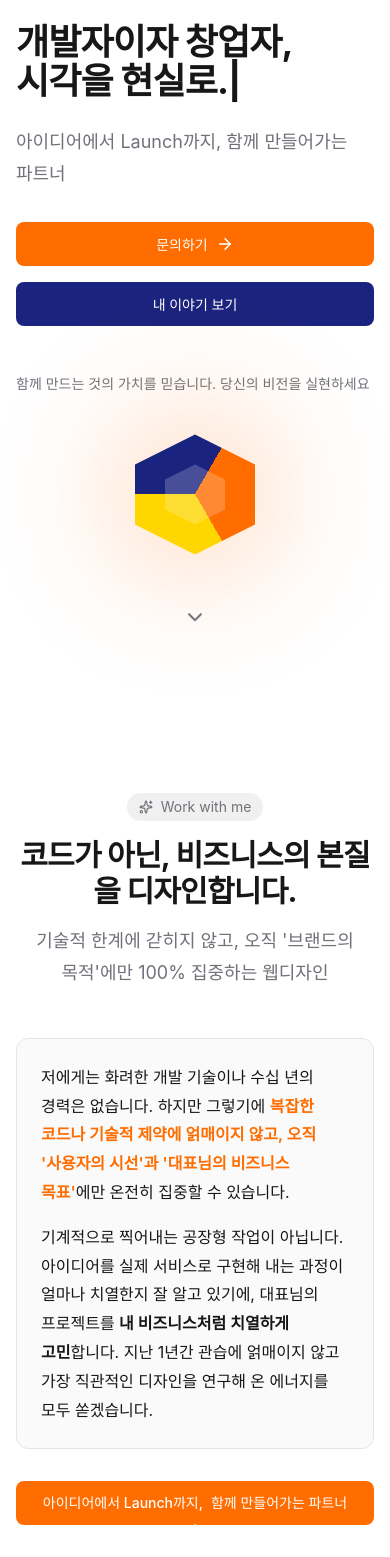
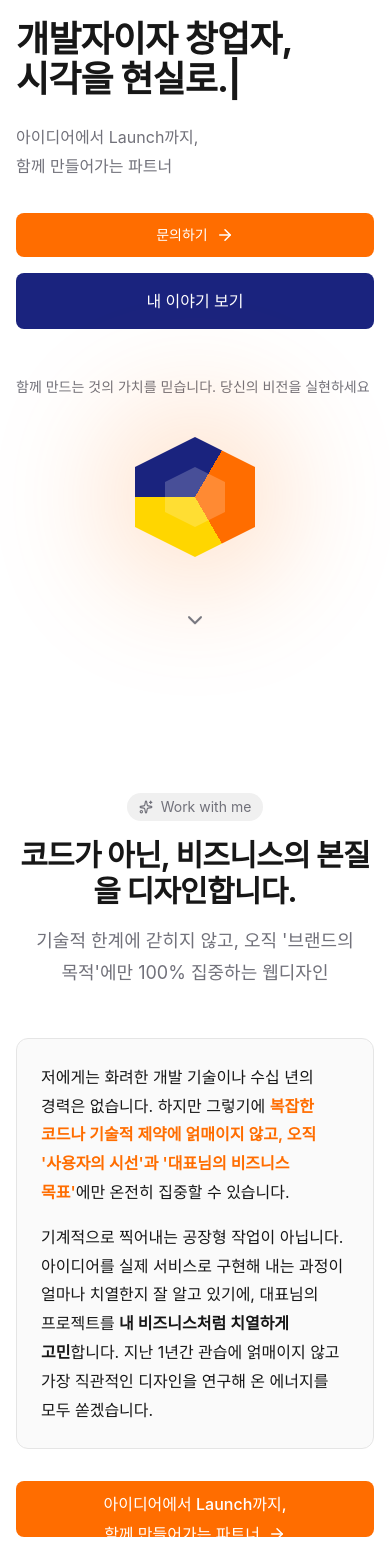
Before and after one commit to JOMinSeon/Solo-development, a Next.js app: page / in a window 390 px wide. Shown: the part 131-1688 px from the top of the page. Built offline with nearby package versions, Linux system fonts and the light colour scheme.

Commit message:
UI/UX 수정: 버튼 높이 증가 및 텍스트 반응형 표시

```diff
--- a/components/sections/Hero.tsx
+++ b/components/sections/Hero.tsx
@@ -71,8 +71,9 @@ export default function Hero() {
               </span>
             </h1>
 
-            <p className="text-lg md:text-xl text-[var(--color-muted-foreground)] max-w-2xl leading-relaxed mb-8">
-              아이디어에서 Launch까지, 함께 만들어가는 파트너
+            <p className="text-base sm:text-lg md:text-xl text-[var(--color-muted-foreground)] max-w-2xl leading-relaxed mb-8">
+              <span className="block sm:inline">아이디어에서 Launch까지,</span>
+              <span className="block sm:inline sm:ml-1">함께 만들어가는 파트너</span>
             </p>
 
             <div className="flex flex-col sm:flex-row gap-4 mb-12">
--- a/components/sections/WhyWorkWithMe.tsx
+++ b/components/sections/WhyWorkWithMe.tsx
@@ -63,7 +63,7 @@ export default function WhyWorkWithMe() {
 
         <div className="scroll-reveal text-center">
           <Link href="/contact">
-            <Button size="lg" className="gap-2 flex-wrap justify-center text-center leading-snug px-6 py-3">
+            <Button size="lg" className="gap-2 flex-wrap justify-center text-center leading-snug px-5 py-3">
               <span className="block sm:inline">아이디어에서 Launch까지,</span>
               <span className="block sm:inline sm:ml-1">함께 만들어가는 파트너</span>
               <ArrowRight size={18} className="shrink-0" />
--- a/components/ui/Button.tsx
+++ b/components/ui/Button.tsx
@@ -17,9 +17,9 @@ const Button = forwardRef<HTMLButtonElement, ButtonProps>(
     };
 
     const sizes = {
-      sm: 'h-9 px-3 text-sm md:h-9 md:px-3 md:text-sm',
-      md: 'h-10 px-4 text-sm md:h-11 md:px-5 md:text-[0.9375rem]',
-      lg: 'h-11 px-5 text-[0.875rem] md:h-12 md:px-6 md:text-[0.9375rem]',
+      sm: 'h-11 px-4 text-sm md:h-11 md:px-4 md:text-sm leading-normal',
+      md: 'h-12 px-5 text-sm md:h-13 md:px-6 md:text-base leading-normal',
+      lg: 'h-14 px-6 text-base md:h-16 md:px-8 md:text-lg leading-normal',
     };
 
     return (
```
